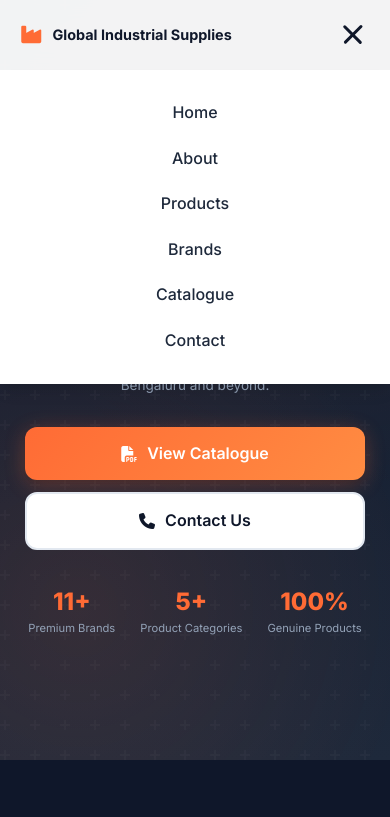
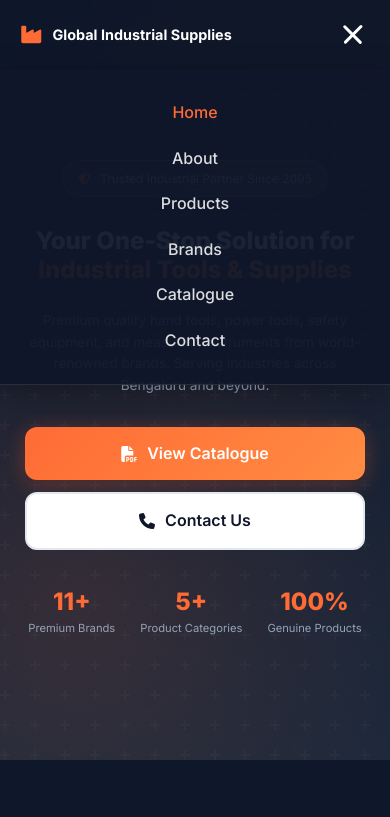
Before and after one commit to Zorrojurro/global, a plain HTML site: page index.html in a window 390 px wide. Both pictures are taken after a click on the button "Toggle navigation". Shown: the top 817 px of the page. Drawn offline with Linux system fonts and the light colour scheme.

Commit message:
Enhanced glass header with better visibility - dark glassmorphism design

```diff
--- a/styles.css
+++ b/styles.css
@@ -208,14 +208,17 @@ ul {
     left: 0;
     right: 0;
     z-index: 1000;
-    background: rgba(255, 255, 255, 0.95);
-    backdrop-filter: blur(10px);
-    box-shadow: var(--shadow-sm);
+    background: rgba(15, 23, 42, 0.85);
+    backdrop-filter: blur(20px);
+    -webkit-backdrop-filter: blur(20px);
+    border-bottom: 1px solid rgba(255, 255, 255, 0.1);
+    box-shadow: 0 4px 30px rgba(0, 0, 0, 0.2);
     transition: var(--transition-base);
 }
 
 .navbar.scrolled {
-    box-shadow: var(--shadow-md);
+    background: rgba(15, 23, 42, 0.95);
+    box-shadow: 0 8px 32px rgba(0, 0, 0, 0.3);
 }
 
 .nav-container {
@@ -234,7 +237,7 @@ ul {
     gap: 10px;
     font-size: 1.25rem;
     font-weight: 700;
-    color: var(--navy-dark);
+    color: var(--white);
 }
 
 .nav-logo i {
@@ -250,8 +253,14 @@ ul {
 
 .nav-link {
     font-weight: 500;
-    color: var(--navy);
+    color: rgba(255, 255, 255, 0.85);
     position: relative;
+    transition: var(--transition-base);
+}
+
+.nav-link:hover,
+.nav-link.active {
+    color: var(--primary-orange);
 }
 
 .nav-link::after {
@@ -1221,15 +1230,18 @@ ul {
         top: 70px;
         left: 0;
         right: 0;
-        background: var(--white);
+        background: rgba(15, 23, 42, 0.95);
+        backdrop-filter: blur(20px);
+        -webkit-backdrop-filter: blur(20px);
         flex-direction: column;
         padding: 30px;
         gap: 20px;
         transform: translateY(-150%);
         opacity: 0;
         transition: var(--transition-base);
-        box-shadow: var(--shadow-lg);
+        box-shadow: 0 8px 32px rgba(0, 0, 0, 0.3);
         z-index: 999;
+        border-bottom: 1px solid rgba(255, 255, 255, 0.1);
     }
 
     .nav-menu.active {
@@ -1239,6 +1251,10 @@ ul {
 
     .nav-toggle {
         display: flex;
+    }
+
+    .nav-toggle span {
+        background: var(--white);
     }
 
     .nav-toggle.active span:nth-child(1) {
```
